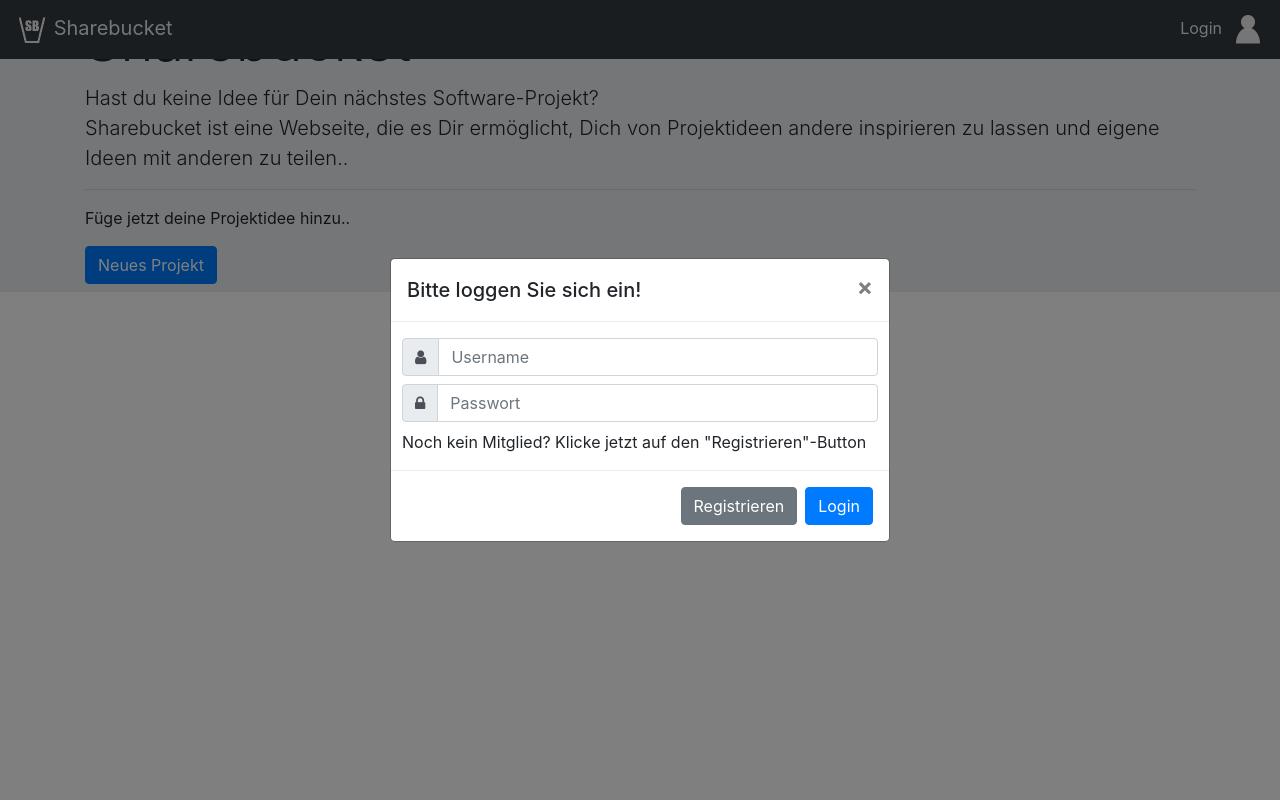
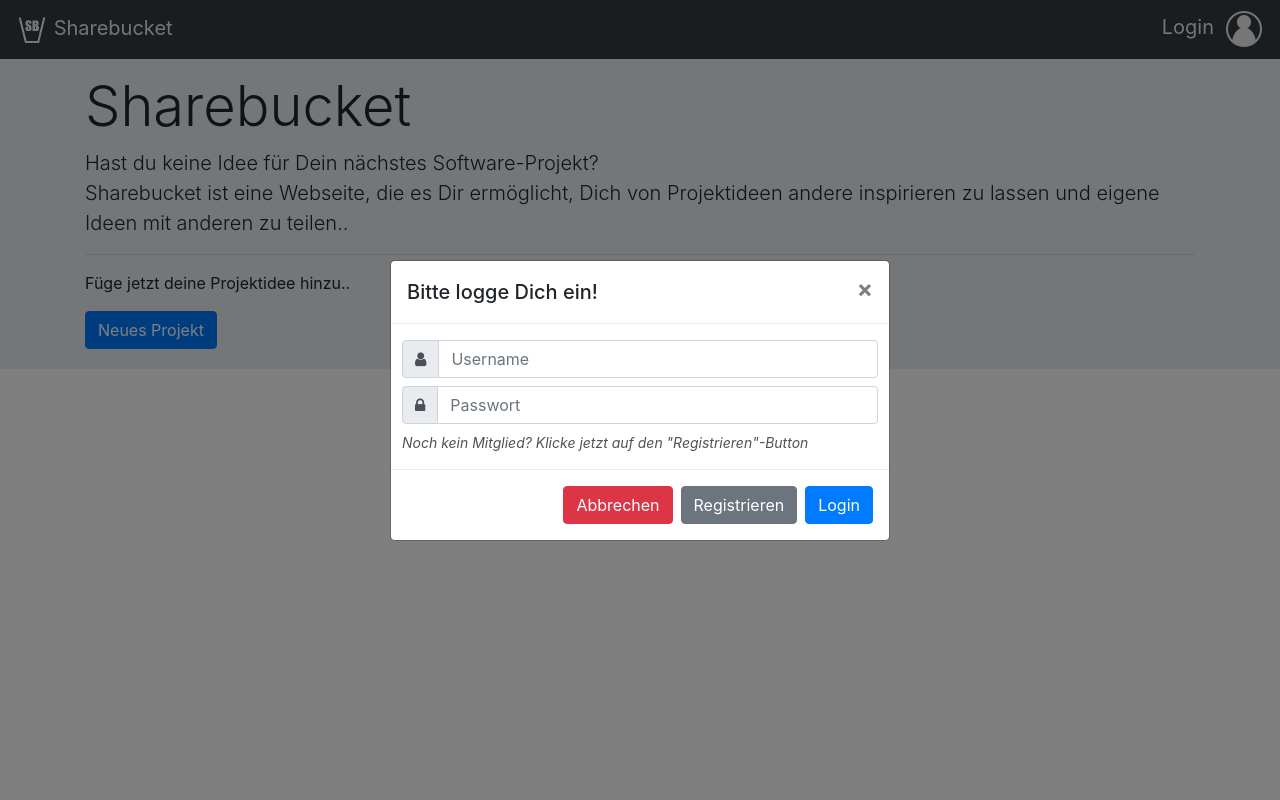
Before and after one commit to orynus/php-sharebucket, a PHP site: page / in a window 1280 px wide, after a click on "Login". Run offline with PHP 8.4, Linux system fonts and the light colour scheme; some libraries are stand-ins or nearby versions.

Commit message:
index wip

```diff
--- a/php/css/styles.css
+++ b/php/css/styles.css
@@ -1,3 +1,7 @@
+body {
+	padding-top: 54px;
+}
+
 .navbar span {
 	color: #E9ECEF;
 }
@@ -6,8 +10,20 @@
 	padding-right: 10px;
 	margin-top: 3px;
     display:inline-block;
+	font-size: 20px;
+}
+
+.navbar div.user:hover {
+	opacity: 0.8;
+	cursor: pointer;
 }
 
 .jumbotron {
-	padding: 0.5em 0.6em;
+	padding: 1.2em 0.8em;
 }
+
+#LoginText {
+	color: #4D5359;
+	font-size: 14px;
+	font-style: italic;
+}
--- a/php/index.php
+++ b/php/index.php
@@ -28,13 +28,14 @@
     <!-- Bootstrap import -->
     <link rel="stylesheet" href="https://stackpath.bootstrapcdn.com/bootstrap/4.1.3/css/bootstrap.min.css" />
     <script src="https://stackpath.bootstrapcdn.com/bootstrap/4.1.3/js/bootstrap.min.js"></script>
-    <link rel="stylesheet" href="//maxcdn.bootstrapcdn.com/font-awesome/4.3.0/css/font-awesome.min.css">
+    <link rel="stylesheet" href="//maxcdn.bootstrapcdn.com/font-awesome/4.7.0/css/font-awesome.min.css">
 
     <!-- CSS import -->
     <link rel="stylesheet" type="text/css" href="css/styles.css">
 
 </head>
 <body>
+
 
     <!-- Navbar with Login -->
     <nav class="navbar navbar-light bg-dark fixed-top">
@@ -55,7 +56,7 @@
         <div class="modal-dialog modal-dialog-centered" role="document">
             <div class="modal-content">
                 <div class="modal-header">
-                    <h5 class="modal-title" id="exampleModalLongTitle">Bitte loggen Sie sich ein!</h5>
+                    <h5 class="modal-title" id="exampleModalLongTitle">Bitte logge Dich ein!</h5>
                     <button type="button" class="close" data-dismiss="modal" aria-label="Close">
                         <span aria-hidden="true">&times;</span>
                     </button>
@@ -89,14 +90,94 @@
                     </form>
                 </div>
                 <div class="modal-footer">
-                    <button type="button" class="btn btn-secondary">Registrieren</button>
+                    <button type="button" class="btn btn-danger" data-dismiss="modal" aria-label="Close"">Abbrechen</button>
+                    <button type="button" class="btn btn-secondary" data-dismis="modal" data-toggle="modal" data-target="#ModalRegistration">Registrieren</button>
                     <button type="button" class="btn btn-primary">Login</button>
                 </div>
             </div>
         </div>
     </div>
 
-    <!-- Title, subtitle -->
+
+    <!-- Registration Modal -->
+    <div class="modal fade" id="ModalRegistration" tabindex="-1" role="dialog" aria-labelledby="exampleModalCenterTitle" aria-hidden="true">
+        <div class="modal-dialog modal-dialog-centered modal-lg" role="document">
+            <div class="modal-content">
+                <div class="modal-header">
+                    <h5 class="modal-title" id="exampleModalLongTitle">Registriere Dich..</h5>
+                    <button type="button" class="close" data-dismiss="modal" aria-label="Close">
+                        <span aria-hidden="true">&times;</span>
+                    </button>
+                </div>
+                <div class="modal-body">
+
+                    <!-- Registration Form -->
+                    <form>
+                        <div class="form-row align-items-center">
+                            <!-- Username -->
+                            <div class="input-group mb-2">
+                                <div class="input-group-prepend">
+                                    <div class="input-group-text">
+                                        <span class="fa fa-user"></span>
+                                    </div>
+                                </div>
+                                <input type="text" class="form-control" id="inputUsername" placeholder="Username">
+                            </div>
+
+                            <!-- Vorname -->
+                            <div class="input-group mb-2">
+                                <div class="input-group-prepend">
+                                    <div class="input-group-text">
+                                        <span class="fa fa-address-book"></span>
+                                    </div>
+                                </div>
+                                <input type="text" class="form-control" id="inputFirstname" placeholder="Vorname">
+                            </div>
+
+                            <!-- Nachname -->
+                            <div class="input-group mb-2">
+                                <div class="input-group-prepend">
+                                    <div class="input-group-text">
+                                        <span class="fa fa-address-book"></span>
+                                    </div>
+                                </div>
+                                <input type="text" class="form-control" id="inputLastname" placeholder="Nachname">
+                            </div>
+
+                            <!-- E-Mail -->
+                            <div class="input-group mb-2">
+                                <div class="input-group-prepend">
+                                    <div class="input-group-text">
+                                        <span class="fa fa-envelope"></span>
+                                    </div>
+                                </div>
+                                <input type="text" class="form-control" id="inputEmail" placeholder="E-Mail Adresse">
+                            </div>
+
+                            <!-- Passwort -->
+                            <div class="input-group mb-2">
+                                <div class="input-group-prepend">
+                                    <div class="input-group-text">
+                                        <span class="fa fa-lock"></span>
+                                    </div>
+                                </div>
+                                <input type="password" class="form-control" id="inputPassword" placeholder="Passwort">
+                            </div>
+                            <span id="LoginText">Noch kein Mitglied? Klicke jetzt auf den "Registrieren"-Button</span>
+                        </div>
+                    </form>
+                </div>
+                <div class="modal-footer">
+                    <button type="button" class="btn btn-danger" data-dismiss="modal" aria-label="Close"">Abbrechen</button>
+                    <button type="button" class="btn btn-primary">Registrieren</button>
+                </div>
+            </div>
+        </div>
+    </div>
+
+
+
+    <!-- Jumbotron (Title, subtitle, project button) -->
     <div class="jumbotron jumbotron-fluid">
         <div class="container">
             <h1 class="display-4">Sharebucket</h1>
@@ -107,9 +188,9 @@
             <hr>
 
             <!-- Projekt hinzufügen -->
-            <div class="addProject" data-toggle="modal" data-target="#ModalNewProject">
+            <div class="addProject" >
                 <p><span>Füge jetzt deine Projektidee hinzu..</span></p>
-                <button type="button" class="btn btn-primary">Neues Projekt</button>
+                <button type="button" class="btn btn-primary" data-toggle="modal" data-target="#ModalNewProject">Neues Projekt</button>
             </div>
 
                 <!-- Modal Project -->
@@ -124,17 +205,17 @@
                         </div>
                         <div class="modal-body">
 
-                            <!-- Login Form -->
+                            <!-- Projekt Form -->
                             <form>
                                 <div class="form-row align-items-center">
                                     <!-- Projekt-Name -->
                                     <div class="input-group mb-2">
                                         <div class="input-group-prepend">
                                             <div class="input-group-text">
-                                                <span class="fa fa-pencil"></span>
+                                                <span class="fa fa-briefcase"></span>
                                             </div>
                                         </div>
-                                        <input type="text" class="form-control" id="ProjektName" placeholder="Projekt Name" required="true">
+                                        <input type="text" class="form-control" id="ProjektName" placeholder="Projekt Name" maxlength="50" required="true">
                                     </div>
 
                                     <!-- Kurzbeschreibung -->
@@ -156,23 +237,16 @@
                                         </div>
                                         <textarea class="form-control" id="ProjektBeschreibung" placeholder="Beschreibung" rows="5" maxlenght="10000" required="true"></textarea>
                                     </div>
-
-
-
-
                                 </div>
                             </form>
                         </div>
                         <div class="modal-footer">
-                            <button type="button" class="btn btn-danger">Abbrechen</button>
+                            <button type="button" class="btn btn-danger" data-dismiss="modal" aria-label="Close"">Abbrechen</button>
                             <button type="button" class="btn btn-primary">Projekt hinzufügen</button>
                         </div>
                     </div>
                 </div>
                 </div>
-
-
-
         </div>
     </div>
 
```
Also changed, not shown: php/img/sb_user.png, php/js/frontend.js (added).
